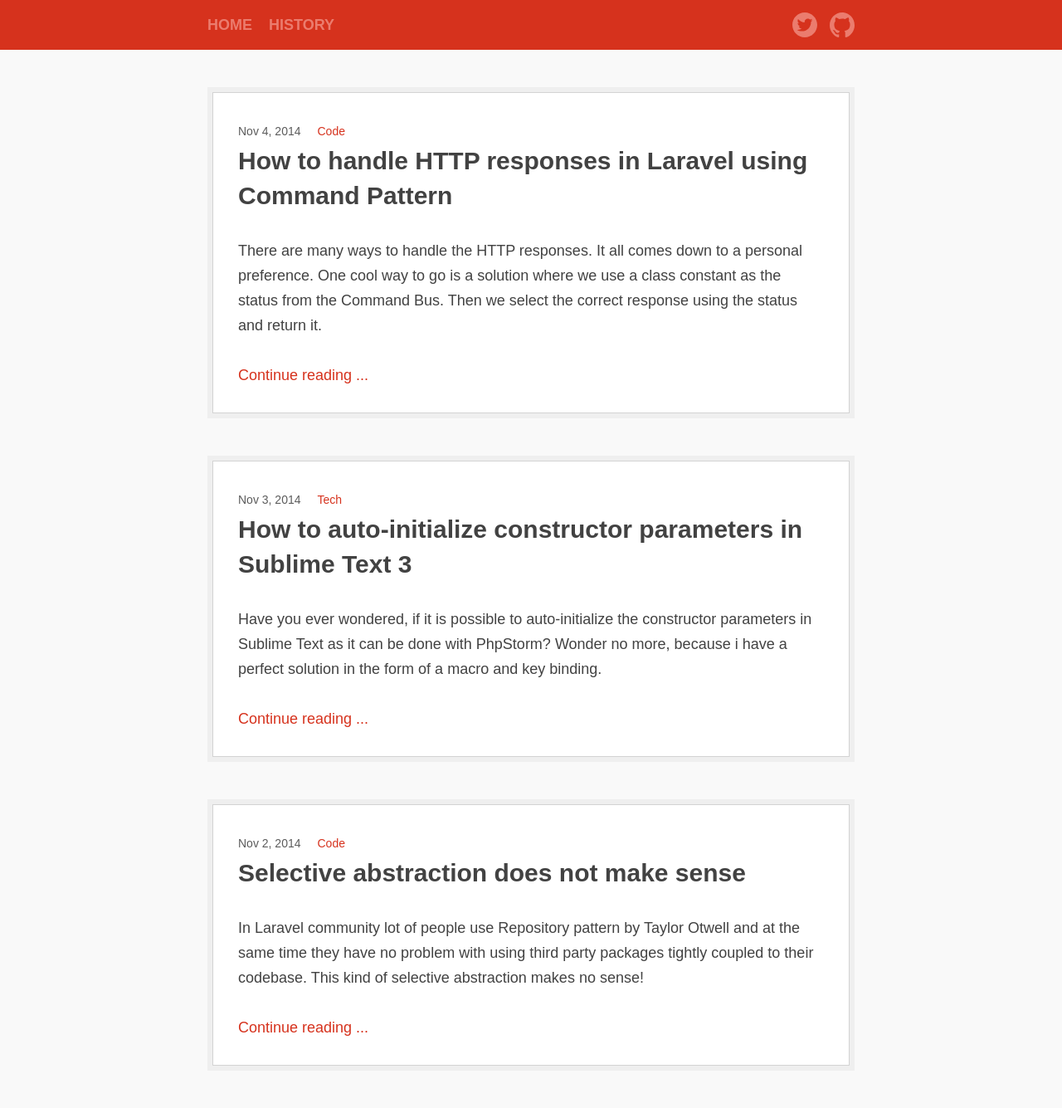
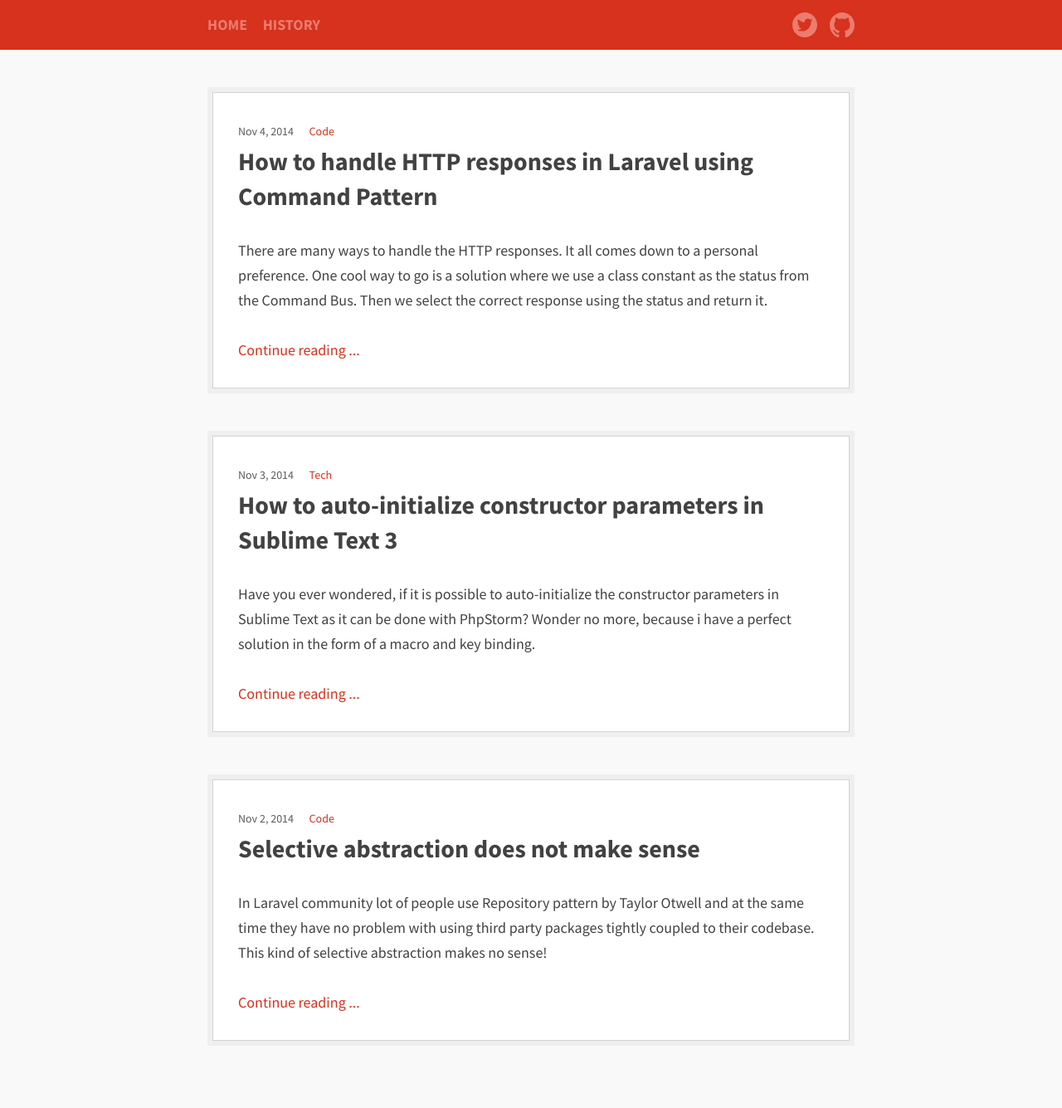
Before and after one commit to keevitaja/keevitaja.com, a Jekyll site: the page built from index.html, in a window 1280 px wide. Shown: the whole page at 83% size. Built offline with Jekyll 4.4.1, drawn with Linux system fonts in a browser that asks for light colours; some web fonts are replaced; after the commit the page ends 1305 px from its top, so only the background shows below that.

Commit message:
swap to google fonts

```diff
--- a/_layouts/default.html
+++ b/_layouts/default.html
@@ -9,7 +9,7 @@
 
         <link rel="apple-touch-icon" href="/apple-touch-icon.png">
 
-        <link rel="stylesheet" href="//brick.a.ssl.fastly.net/Source+Sans+Pro:400,700/Source+Code+Pro">
+        <link href="//fonts.googleapis.com/css?family=Source+Sans+Pro:400,700|Source+Code+Pro" rel="stylesheet" type="text/css">
 
         <link rel="stylesheet" href="/css/app.css">
     </head>
```
